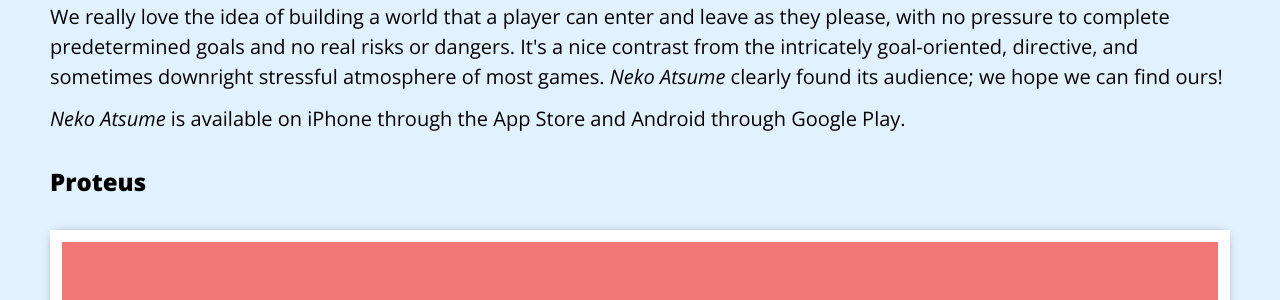
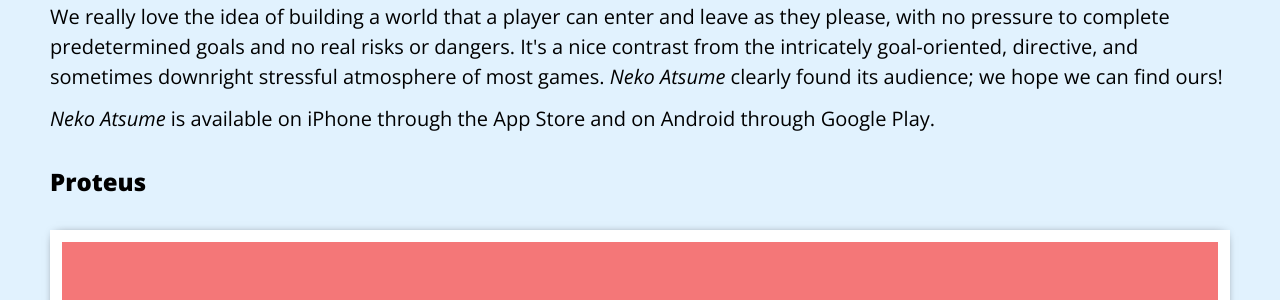
Before and after one commit to pt8o/nestling-site, a Jekyll site: the page built from docs/_posts/2017-04-03-inspirations.md, in a window 1280 px wide and 900 px high, scrolled down 2461 px. Shown: the part 155-455 px from the top of the window. Built offline with Jekyll 4.4.1, drawn with Linux system fonts in a browser that asks for light colours.

```diff
--- a/docs/_posts/2017-04-03-inspirations.md
+++ b/docs/_posts/2017-04-03-inspirations.md
@@ -28,7 +28,7 @@ author: lucas
 
 <p>We really love the idea of building a world that a player can enter and leave as they please, with no pressure to complete predetermined goals and no real risks or dangers. It's a nice contrast from the intricately goal-oriented, directive, and sometimes downright stressful atmosphere of most games. <i>Neko Atsume</i> clearly found its audience; we hope we can find ours! </p>
 
-<p><i>Neko Atsume</i> is available on iPhone through the App Store and Android through Google Play.</p>
+<p><i>Neko Atsume</i> is available on iPhone through the App Store and on Android through Google Play.</p>
 
 <h2>Proteus</h2>
 
```
